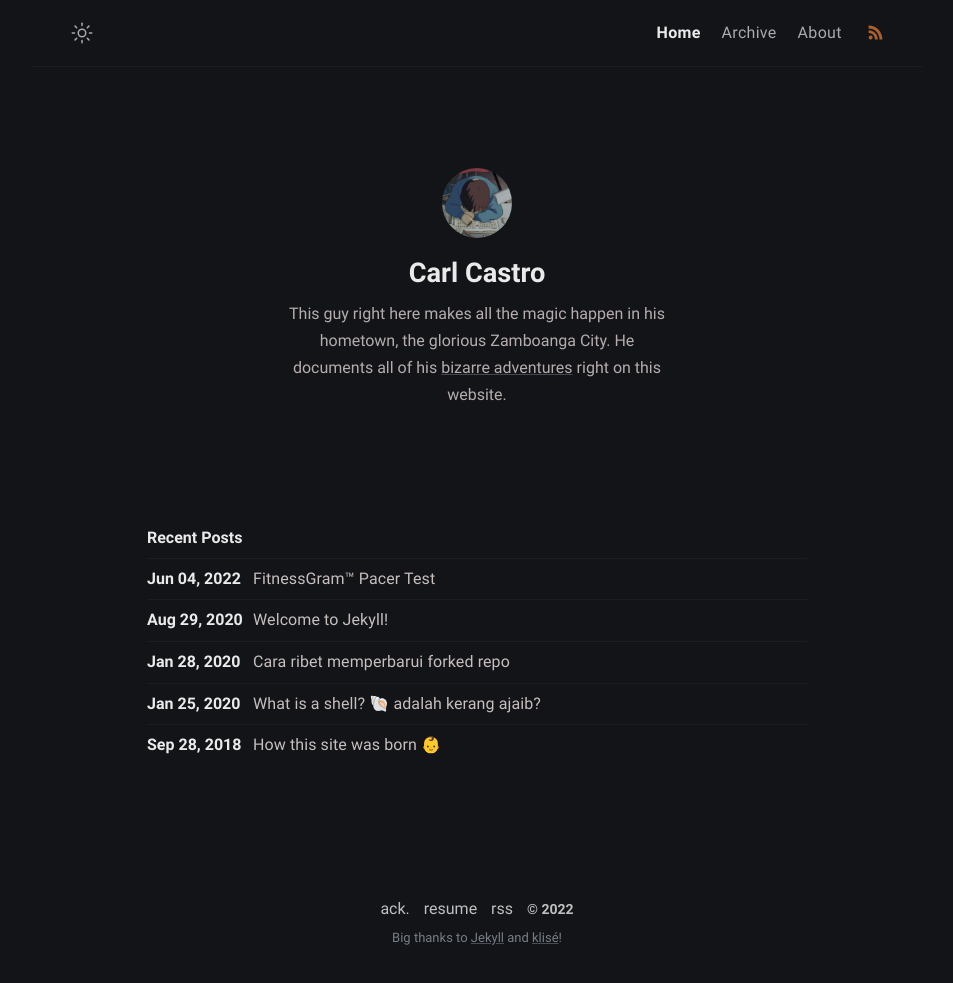
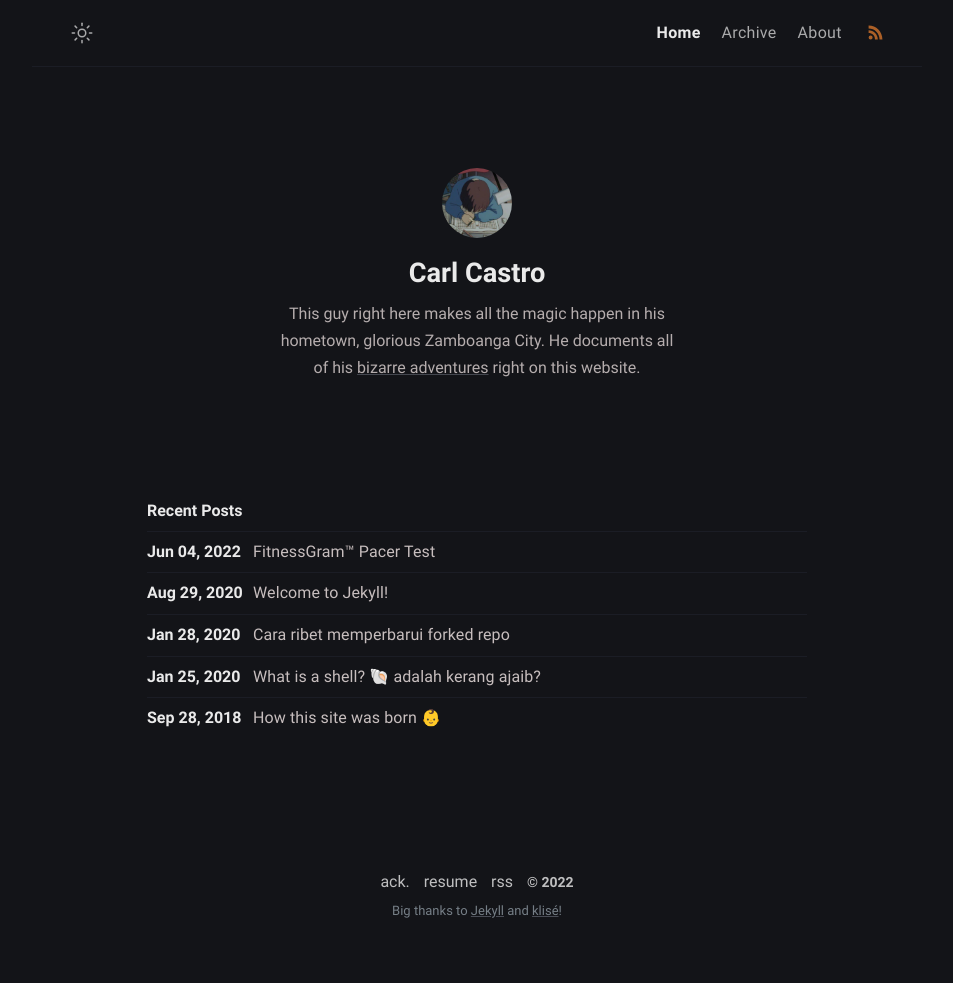
Before and after one commit to philippines69/carlcastroarchives, a Jekyll site: the page built from index.md, in a window 1280 px wide. Shown: the whole page, without its empty margins (163-1116 px from the left). Built offline with Jekyll 4.4.1, drawn with Linux system fonts in a browser that asks for light colours; after the commit the page ends 956 px from its top, so only the background shows below that.

Commit message:
Update _config.yml

```diff
--- a/_config.yml
+++ b/_config.yml
@@ -12,7 +12,7 @@ mode: dark # default theme "dark" | "light"
 author:
   name: Carl Castro # author name
   bio: >- # tell to the world
-      This guy right here makes all the magic happen in his hometown, the glorious Zamboanga City.
+      This guy right here makes all the magic happen in his hometown, glorious Zamboanga City.
       He documents all of his <a href="https://youtu.be/wE_kjnNuf0w" target="_blank" rel="noopener">bizarre adventures</a> right on this website.
 
   username: username # general username
```
